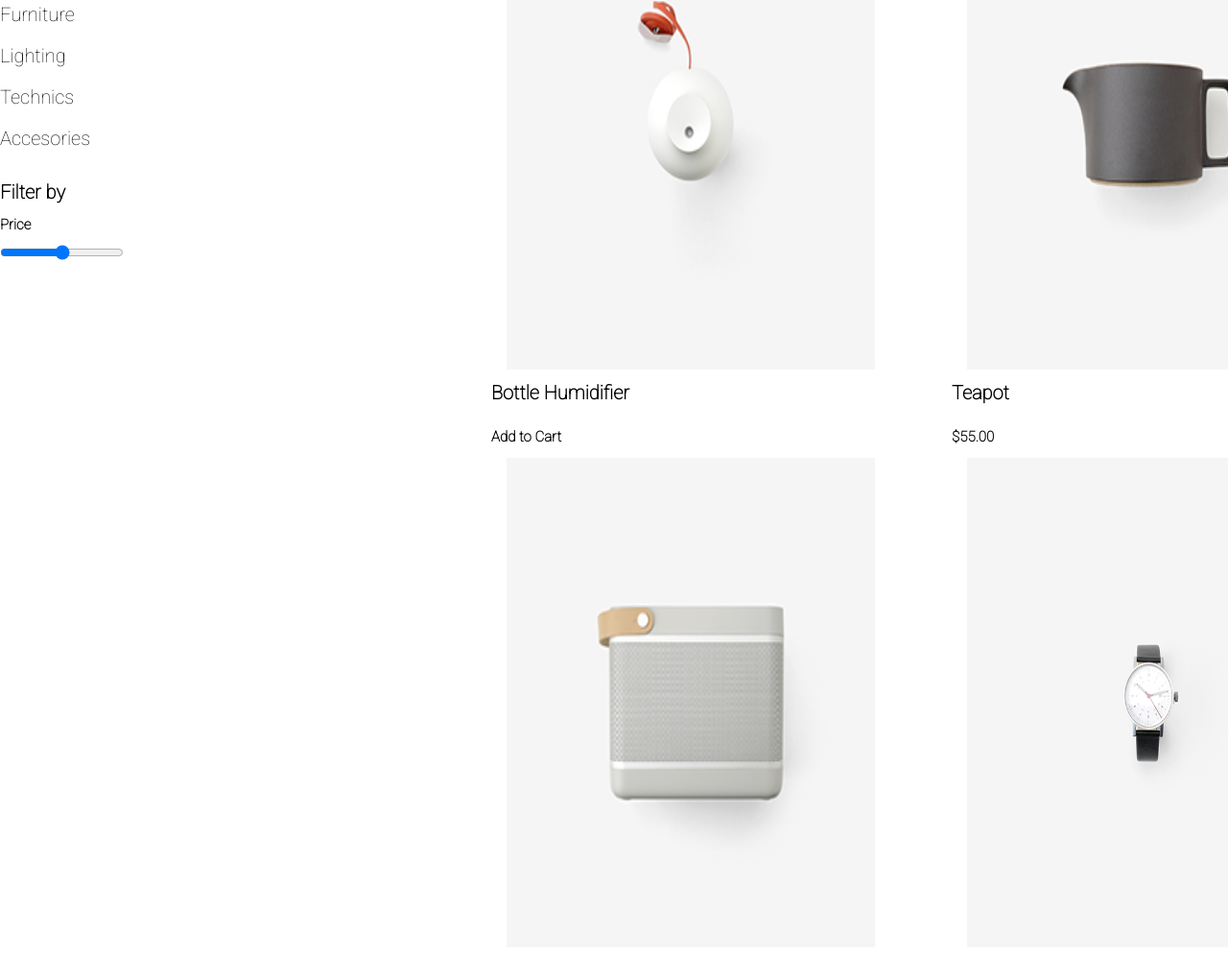
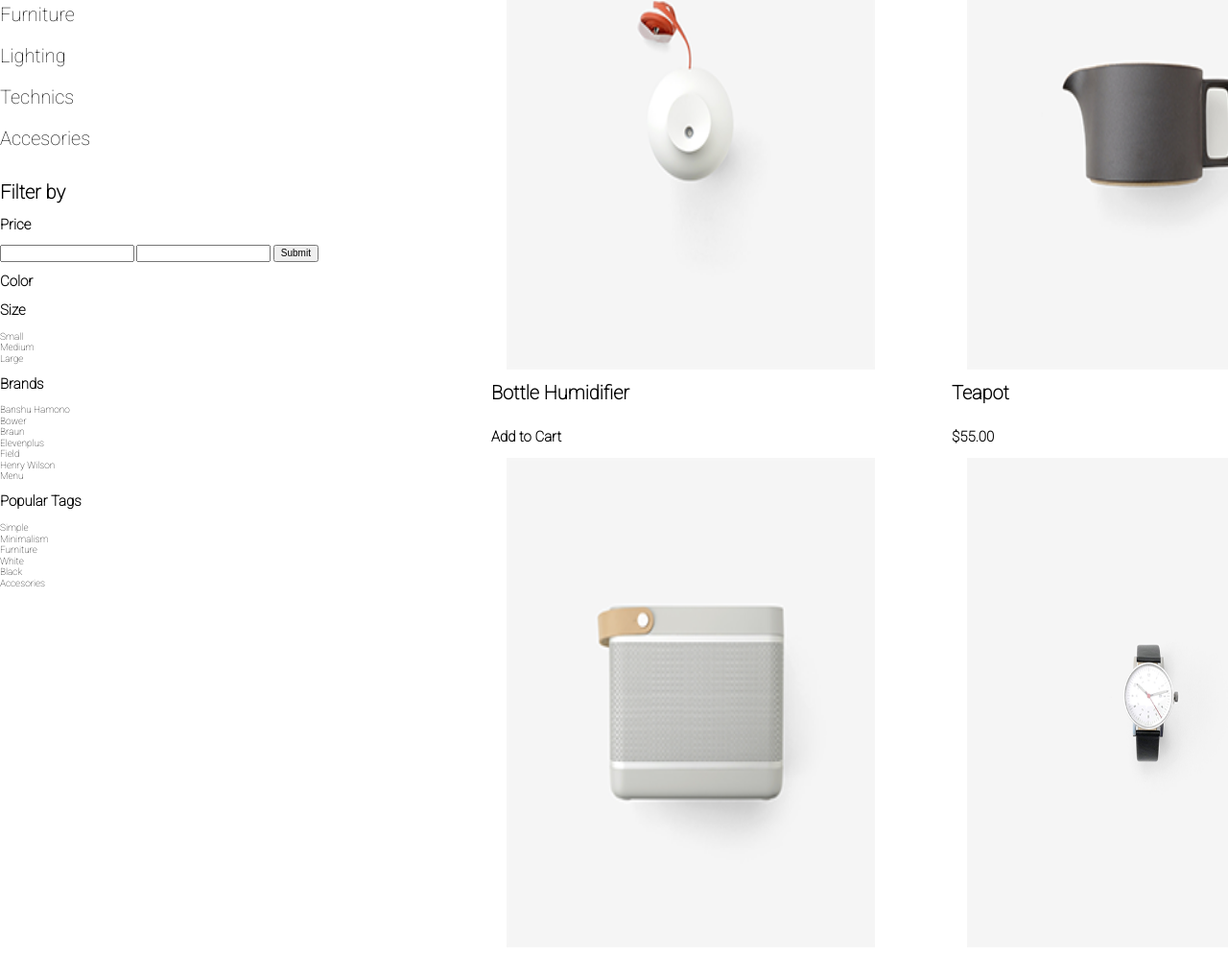
Before and after one commit to karowarz/Shop, a website built with Vite: page index.html in a window 1280 px wide. Shown: the part 1138-2135 px from the top of the page at 96% size. Built offline with nearby package versions, Linux system fonts and the light colour scheme.

Commit message:
added filters

```diff
--- a/index.html
+++ b/index.html
@@ -76,15 +76,44 @@
             </div>
             <div class="main__filters">
               <h1 class="main__filters--title">Filter by</h1>
-              <div class="main__filters--input">
-                <h2>Price</h2>
-                <input
-                  type="range"
-                  id="price"
-                  name="price"
-                  min="0"
-                  max="2000"
-                />
+              <form action="">
+                <h2 class="main__filtres--subtitle">Price</h2>
+                <input type="number" id="price" name="price" />
+                <input type="number" id="max-price" name="max-price" />
+                <input type="submit" value="Submit" />
+              </form>
+              <div class="main__colors">
+                <h2 class="main__filters--subtitle">Color</h2>
+                <div class="main__color"></div>
+                <div class="main__color"></div>
+                <div class="main__color"></div>
+                <div class="main__color"></div>
+                <div class="main__color"></div>
+              </div>
+              <div class="main__sizes">
+                <h2 class="main__filters--subtitle">Size</h2>
+                <div class="main__size">Small</div>
+                <div class="main__size">Medium</div>
+                <div class="main__size">Large</div>
+              </div>
+              <div class="main__brands">
+                <h2 class="main__filters--subtitle">Brands</h2>
+                <div class="main__brand">Banshu Hamono</div>
+                <div class="main__brand">Bower</div>
+                <div class="main__brand">Braun</div>
+                <div class="main__brand">Elevenplus</div>
+                <div class="main__brand">Field</div>
+                <div class="main__brand">Henry Wilson</div>
+                <div class="main__brand">Menu</div>
+              </div>
+              <div class="main__popularTgs">
+                <h2 class="main__filters--subtitle">Popular Tags</h2>
+                <div class="main__tag">Simple</div>
+                <div class="main__tag">Minimalism</div>
+                <div class="main__tag">Furniture</div>
+                <div class="main__tag">White</div>
+                <div class="main__tag">Black</div>
+                <div class="main__tag">Accesories</div>
               </div>
             </div>
           </div>
```
